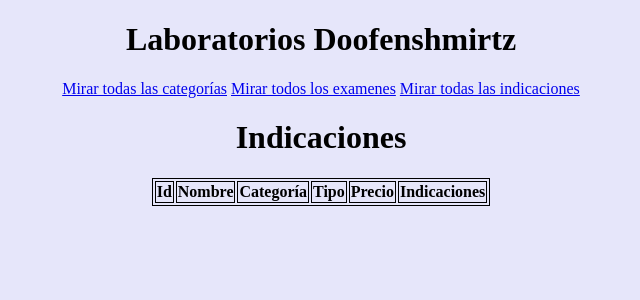
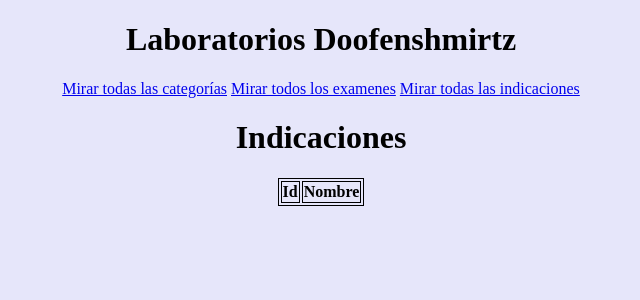
Before and after one commit to Luna-Hazuki2006/Laboratorio_Doofenshmirtz, a Flask app: page /crear_indicacion in a window 1280 px wide. Shown: the top 300 px of the page, without its empty margins (319-959 px from the left). Run offline with Flask 3, Linux system fonts and the light colour scheme; lists and menus that the app fills with data are empty.

Commit message:
sin el boiler plate

```diff
--- a/templates/indicaciones/index.html
+++ b/templates/indicaciones/index.html
@@ -6,19 +6,11 @@
     <tr>
         <th>Id</th>
         <th>Nombre</th>
-        <th>Categoría</th>
-        <th>Tipo</th>
-        <th>Precio</th>
-        <th>Indicaciones</th>
     </tr>
-    {% for servicio in servicios %}
+    {% for indicacion in indicaciones %}
     <tr>
-        <td>{{ servicio['id'] }}</td>
-        <td>{{ servicio['nombre'] }}</td>
-        <td>{{ servicio['categoria'] }}</td>
-        <td>{{ servicio['tipo'] }}</td>
-        <td>{{ servicio['precio'] }}</td>
-        <td>{{ servicio['indicaciones'] }}</td>
+        <td>{{ indicacion['id'] }}</td>
+        <td>{{ indicacion['nombre'] }}</td>
     </tr>
     {% endfor %}
 </table>
```
